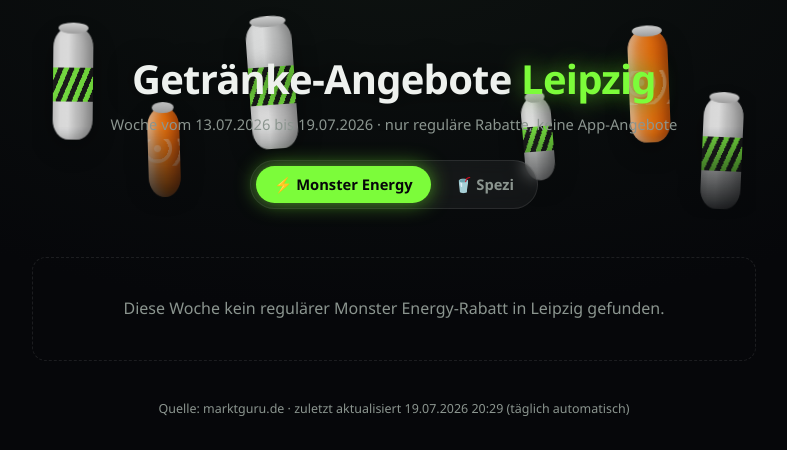
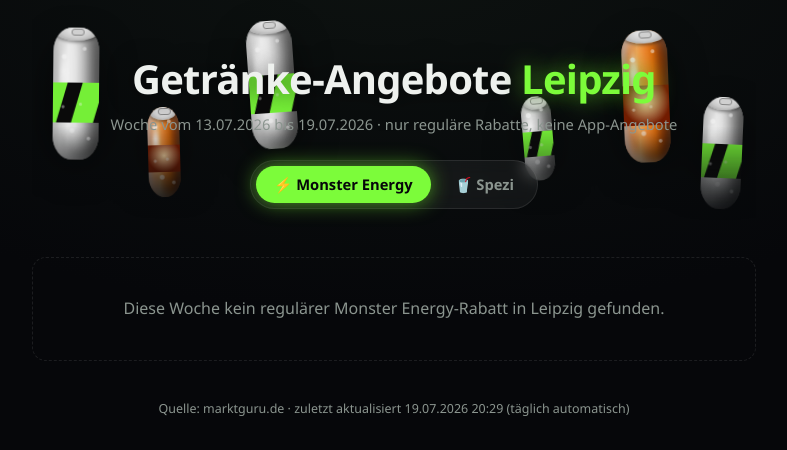
Before and after one commit to arbeitszeit-betrug/monster-energy-angebote-leipzig, a Flask app: page / in a window 1280 px wide. Shown: the top 450 px of the page, without its empty margins (246-1033 px from the left). Run offline with Flask 3, Linux system fonts and the light colour scheme; data that the repository does not hold is empty.

Commit message:
Realistischere Dosen: Zylinder-Shading, Lasche, Glanzlicht, Kondenswasser

```diff
--- a/templates/index.html
+++ b/templates/index.html
@@ -60,40 +60,91 @@
 
   .can {
     position: absolute;
-    width: 40px;
-    height: 112px;
-    border-radius: 16px / 20px;
-    box-shadow: 0 10px 26px #00000066, inset -5px 0 9px #00000022, inset 5px 0 7px #ffffff55;
-    opacity: .85;
+    width: 46px;
+    height: 132px;
+    opacity: .95;
     animation: drift 10s ease-in-out infinite;
-    filter: blur(.2px);
+    filter: drop-shadow(0 16px 20px rgba(0,0,0,.55));
   }
-  .can::before {
+
+  /* clipped cylinder shell: shading + label + shine + drops all live inside this */
+  .can-body {
+    position: absolute;
+    inset: 0;
+    border-radius: 19px / 24px;
+    overflow: hidden;
+    box-shadow:
+      inset -9px 0 16px rgba(0,0,0,.4),
+      inset 7px 0 10px rgba(255,255,255,.55),
+      inset 0 -16px 20px rgba(0,0,0,.4),
+      inset 0 10px 10px rgba(255,255,255,.25);
+  }
+  .can--white .can-body {
+    background: linear-gradient(90deg, #a3a3a3 0%, #e6e6e6 14%, #ffffff 32%, #f2f2f2 48%, #d8d8d8 66%, #b4b4b4 84%, #969696 100%);
+  }
+  .can--orange .can-body {
+    background: linear-gradient(90deg, #a8420a 0%, #f0791c 16%, #ffb15b 34%, #ff9438 50%, #ff7d10 68%, #c9530a 86%, #a04106 100%);
+  }
+
+  /* rim (lid) + pull tab */
+  .can-rim {
+    position: absolute;
+    top: -2px; left: 3px; right: 3px; height: 15px;
+    border-radius: 50%;
+    background: radial-gradient(ellipse at 50% 25%, #ffffff, #d6d6d6 55%, #9a9a9a 100%);
+    box-shadow: 0 2px 3px rgba(0,0,0,.35);
+  }
+  .can-rim::after {
     content: "";
     position: absolute;
-    top: -5px; left: 5px; right: 5px; height: 11px;
-    border-radius: 50%;
-    background: linear-gradient(180deg, #f4f4f4, #b7b7b7);
-  }
-  .can::after {
-    content: "";
-    position: absolute;
-    top: 36%; left: 0; right: 0; height: 30%;
-    opacity: .92;
+    top: 3px; left: 50%; width: 11px; height: 5px;
+    margin-left: -5.5px;
+    border: 1.3px solid #8d8d8d;
+    border-radius: 3px;
+    background: #dcdcdc;
   }
 
-  .can--white {
-    background: linear-gradient(90deg, #cfcfcf 0%, #fdfdfd 18%, #ffffff 38%, #dddddd 58%, #c3c3c3 80%, #aeaeae 100%);
-  }
-  .can--white::after {
-    background: repeating-linear-gradient(112deg, var(--accent-monster) 0 5px, #0c0c0c 5px 10px);
+  /* glossy vertical highlight */
+  .can-shine {
+    position: absolute;
+    top: 16px; bottom: 18px; left: 15%;
+    width: 20%;
+    border-radius: 50%;
+    background: linear-gradient(180deg, transparent, rgba(255,255,255,.85) 28%, rgba(255,255,255,.2) 62%, transparent);
+    filter: blur(1.4px);
   }
 
-  .can--orange {
-    background: linear-gradient(90deg, #ffb06b 0%, #ff9438 30%, #ff7d10 55%, #e8650a 80%, #c9530a 100%);
+  /* label band with stylised diagonal "claw" stripes */
+  .can-label {
+    position: absolute;
+    left: 0; right: 0; top: 42%; height: 30%;
+    display: flex;
+    overflow: hidden;
   }
-  .can--orange::after {
-    background: repeating-radial-gradient(circle at 30% 35%, #fff5 0 3px, transparent 4px 11px);
+  .can--white .can-label { background: #0b0b0b; }
+  .can--orange .can-label { background: radial-gradient(ellipse at 50% 40%, #ffdca8, transparent 72%), #7a1d02; }
+
+  .claw {
+    flex: 1 0 40%;
+    margin-left: -14%;
+    transform: skewX(-16deg);
+  }
+  .can--white .claw:nth-child(1) { background: var(--accent-monster); }
+  .can--white .claw:nth-child(2) { background: #0b0b0b; }
+  .can--white .claw:nth-child(3) { background: var(--accent-monster); }
+  .can--orange .claw { display: none; }
+
+  /* condensation droplets */
+  .can-drops {
+    position: absolute;
+    inset: 0;
+    background-image:
+      radial-gradient(circle at 24% 22%, rgba(255,255,255,.7) 0 2px, transparent 3px),
+      radial-gradient(circle at 68% 16%, rgba(255,255,255,.5) 0 1.4px, transparent 2.4px),
+      radial-gradient(circle at 42% 78%, rgba(255,255,255,.55) 0 1.8px, transparent 3px),
+      radial-gradient(circle at 78% 84%, rgba(255,255,255,.45) 0 1.3px, transparent 2.3px),
+      radial-gradient(circle at 22% 60%, rgba(255,255,255,.4) 0 1.1px, transparent 2px),
+      radial-gradient(circle at 60% 58%, rgba(255,255,255,.35) 0 1.1px, transparent 2px);
   }
 
   .can:nth-of-type(1){ left: 3%;  top: 18%;  transform: rotate(-8deg);  animation-duration: 9s; }
@@ -229,12 +280,16 @@
 
   <header class="hero">
     <div class="can-field" aria-hidden="true">
-      <span class="can can--white"></span>
-      <span class="can can--orange"></span>
-      <span class="can can--white"></span>
-      <span class="can can--white"></span>
-      <span class="can can--orange"></span>
-      <span class="can can--white"></span>
+      {% for kind in ["white", "orange", "white", "white", "orange", "white"] %}
+      <span class="can can--{{ kind }}">
+        <span class="can-body">
+          <span class="can-rim"></span>
+          <span class="can-shine"></span>
+          <span class="can-label"><span class="claw"></span><span class="claw"></span><span class="claw"></span></span>
+          <span class="can-drops"></span>
+        </span>
+      </span>
+      {% endfor %}
     </div>
 
     <h1>Getränke-Angebote <span class="accent">Leipzig</span></h1>
```
Also changed, not shown: docs/index.html (+132 -32 lines).
